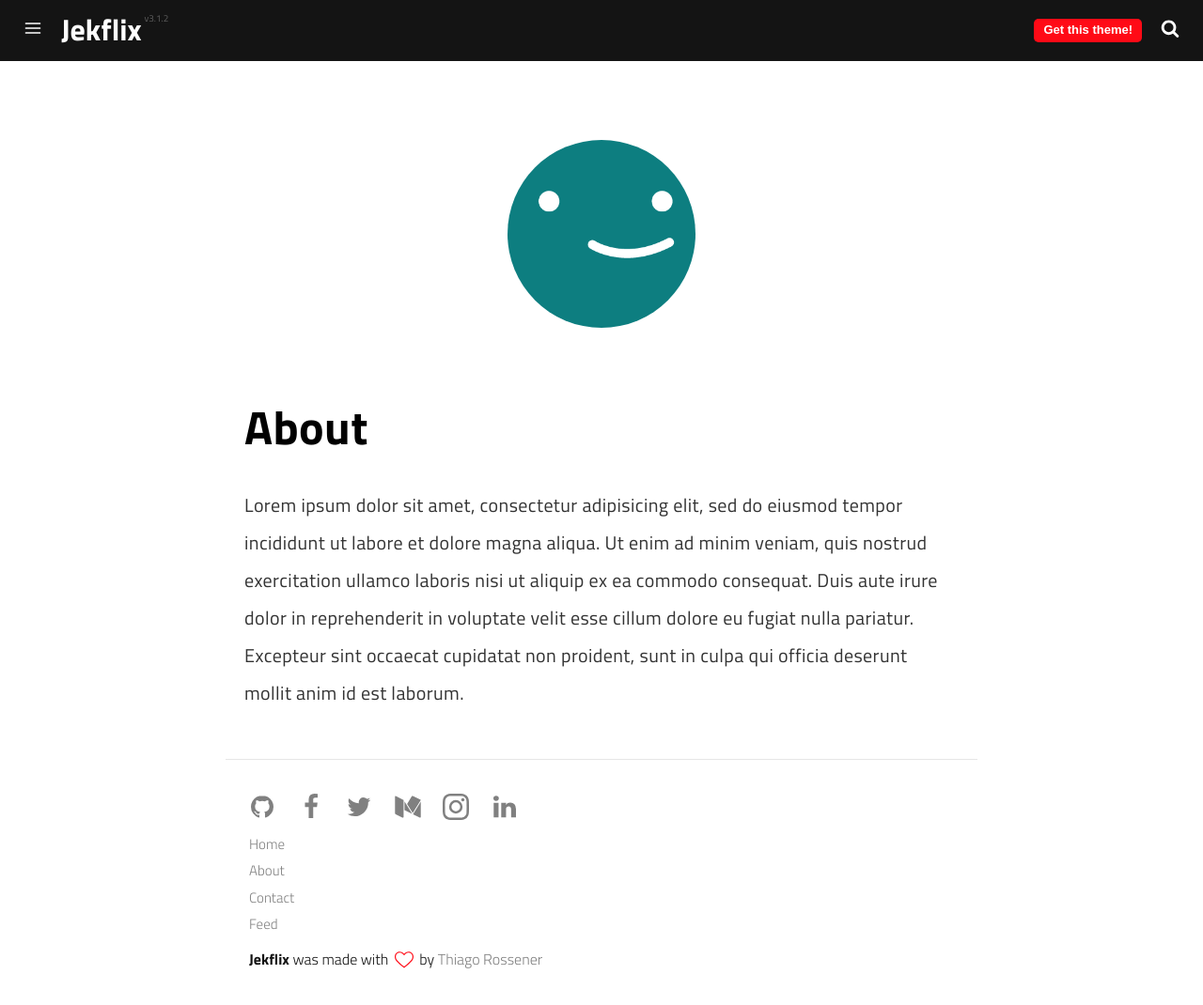
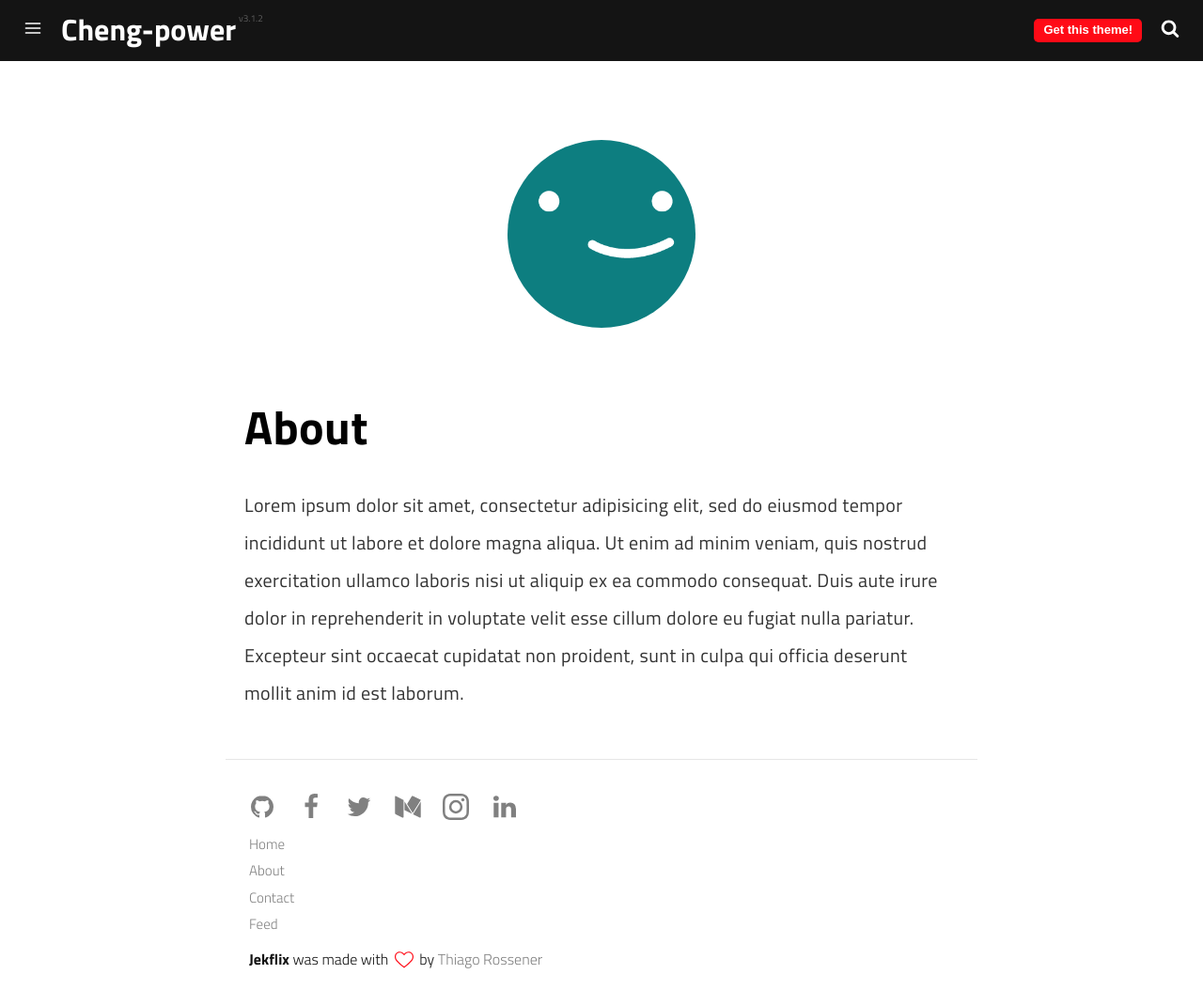
Before and after one commit to Cheng-power/cheng-power.github.io, a Jekyll site: the page built from pages/about.md, in a window 1280 px wide and 1070 px high. Shown: the whole window at 94% size. Built offline with Jekyll 4.4.1, drawn with Linux system fonts in a browser that asks for light colours; a script that is not in the unit is left out.

Commit message:
修改title

```diff
--- a/_config.yml
+++ b/_config.yml
@@ -1,6 +1,6 @@
 # Site Settings
-name: Jekflix
-title: Jekflix | A blog theme for Jekyll
+name: Cheng-power
+title: Cheng-power |  blog
 description: Jekflix is a template for Jekyll inspired by Netflix and made by
   Thiago Rossener.
 tags:
```
